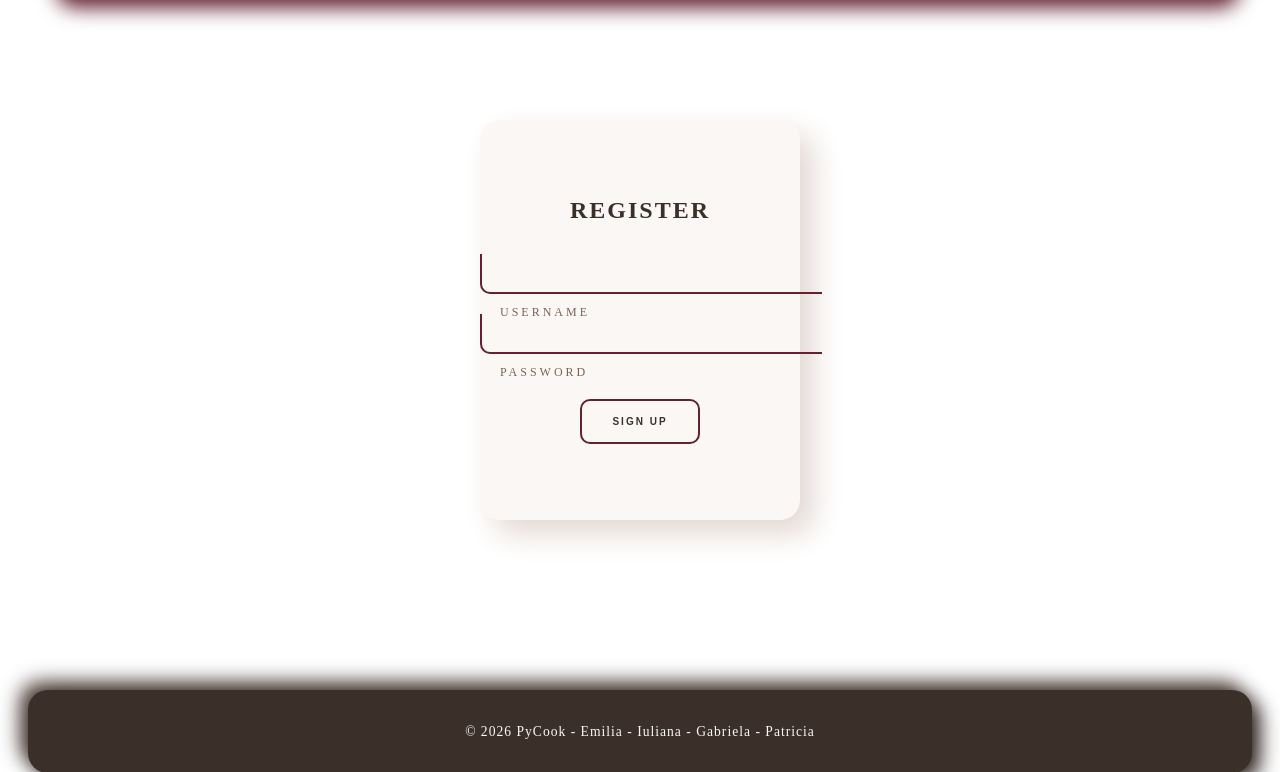
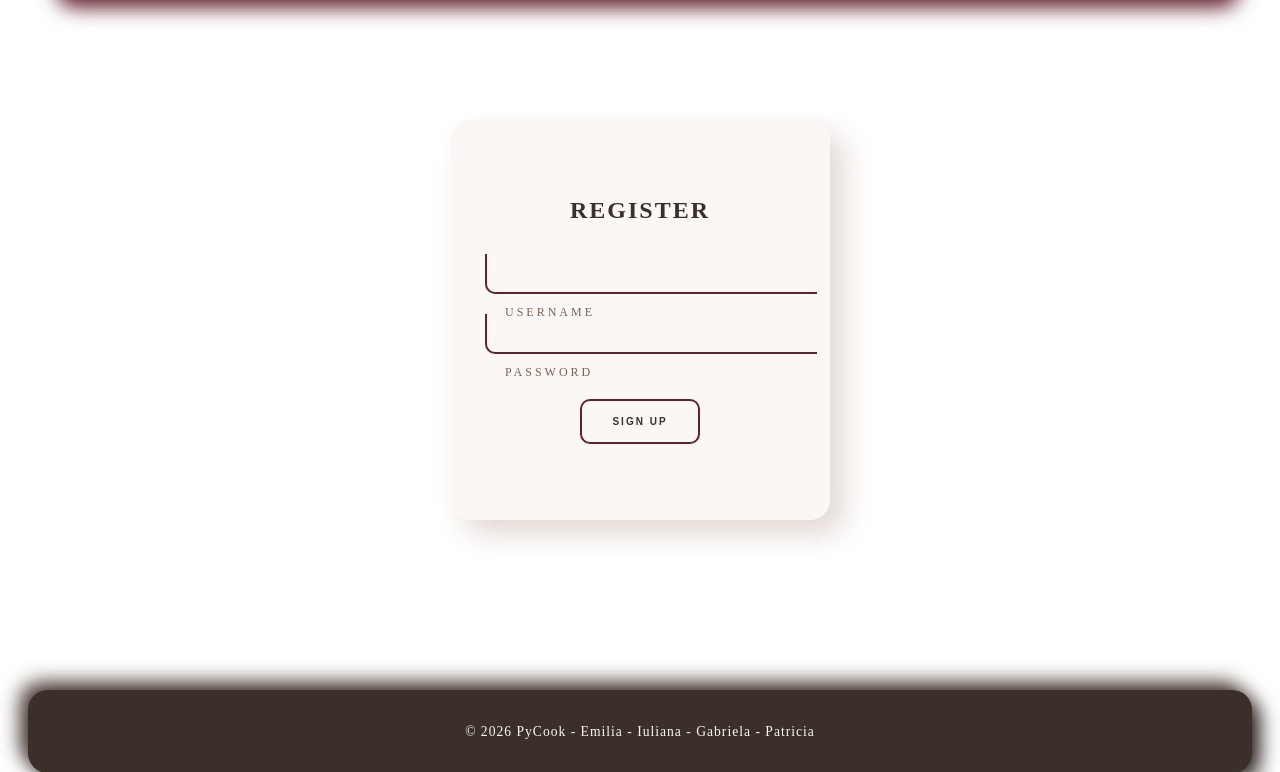
Before and after one commit to patrrrrrrricia/is-2026-project-py-cook, a Django app: page /register/ in a window 1280 px wide. Shown: the part 92-864 px from the top of the page. Run offline with Django 5.2, Linux system fonts and the light colour scheme.

Commit message:
update register/login

```diff
--- a/static/style.css
+++ b/static/style.css
@@ -167,7 +167,7 @@ footer:hover {
     box-shadow: 12px 12px 26px #241c19, -12px -12px 26px #52423c;
 }
 
-/* stiluri pentru pagina de login (cardul tău modern și fin) */
+/* stiluri pentru pagina de login*/
 .container {
     display: flex;
     justify-content: center;
@@ -183,22 +183,39 @@ footer:hover {
     font-size: x-large;
 }
 
+/*.card {
+    display: flex;
+    justify-content: center;
+    align-items: center;
+    min-height: 350px;
+    width: 320px;
+    padding: 30px;
+    flex-direction: column;
+    gap: 25px;
+    background: #FBF7F4;
+    box-shadow: 14px 14px 30px #e2d8d2, -14px -14px 30px #ffffff;
+    border-radius: 20px;
+}*/
+
 .card {
     display: flex;
     justify-content: center;
     align-items: center;
     min-height: 350px;
-    width: 320px;
+    width: 380px;
+    max-width: 100%;
+    padding: 35px;
     flex-direction: column;
-    gap: 35px;
+    gap: 25px;
     background: #FBF7F4;
     box-shadow: 14px 14px 30px #e2d8d2, -14px -14px 30px #ffffff;
     border-radius: 20px;
+    box-sizing: border-box;
 }
 
 .inputBox {
     position: relative;
-    width: 250px;
+    width: 100%;
 }
 
 .inputBox input {
```
